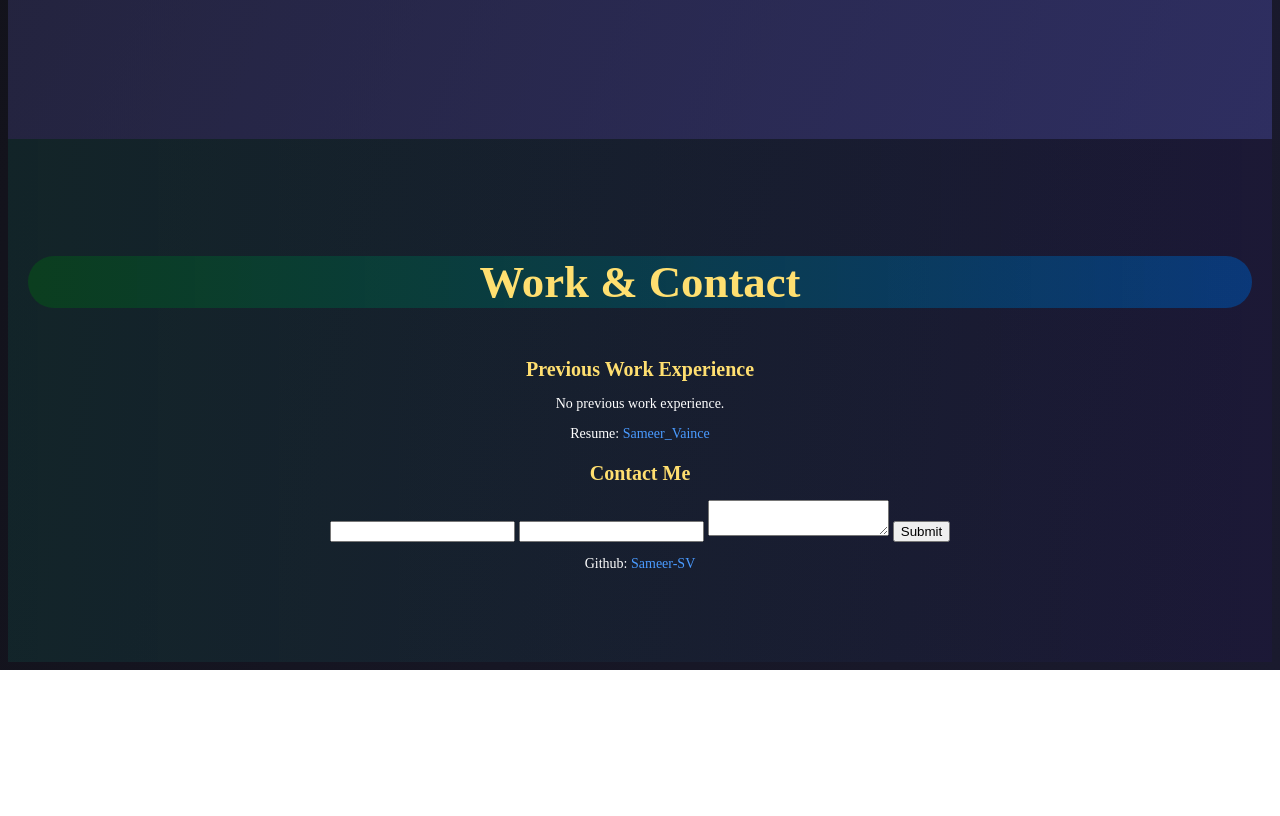
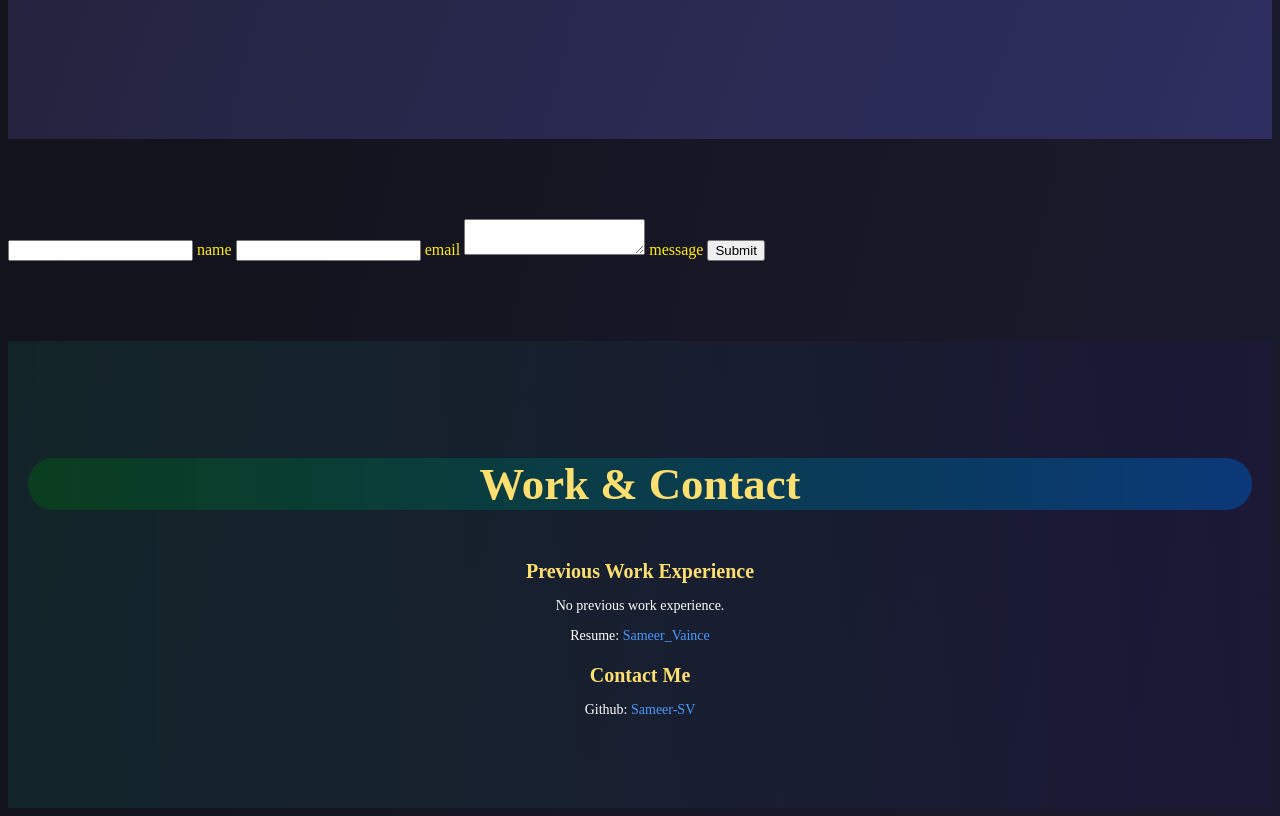
Before and after one commit to Sameer-SV/Portfolio, a plain HTML site: page index.html in a window 1280 px wide. Shown: the part 4440-5256 px from the top of the page. Before the commit the page ends 5110 px from the top, so only its background shows below. Drawn offline with Linux system fonts and the light colour scheme.

Commit message:
Refactor contact form and update access key
Updated the contact form to include labels and changed the access key.

```diff
--- a/index.html
+++ b/index.html
@@ -148,6 +148,20 @@
 
     </section>
 
+    <section>
+      <form action="https://api.web3forms.com/submit" method="POST">
+  <input type="hidden" name="access_key" value="19753ff3-281f-4f2b-9aeb-b4dd1ffc2139">
+  <input type="text" name="name" required>
+        <label name="name" >name</label>
+  <input type="email" name="email" required>
+                <label name="email" >email</label>
+  <textarea name="message" required></textarea>
+                <label name="message" >message</label>
+
+  <button type="submit">Submit</button>
+</form>
+    </section>
+
 
 
 
@@ -175,13 +189,6 @@
           </p> -->
 
 
-<form action="https://api.web3forms.com/submit" method="POST">
-  <input type="hidden" name="access_key" value="f8c74372-ebb4-4974-b926-b6b5d2ae0c03">
-  <input type="text" name="name" required>
-  <input type="email" name="email" required>
-  <textarea name="message" required></textarea>
-  <button type="submit">Submit</button>
-</form>
 
           <p class="work-info">
             Github:
```
